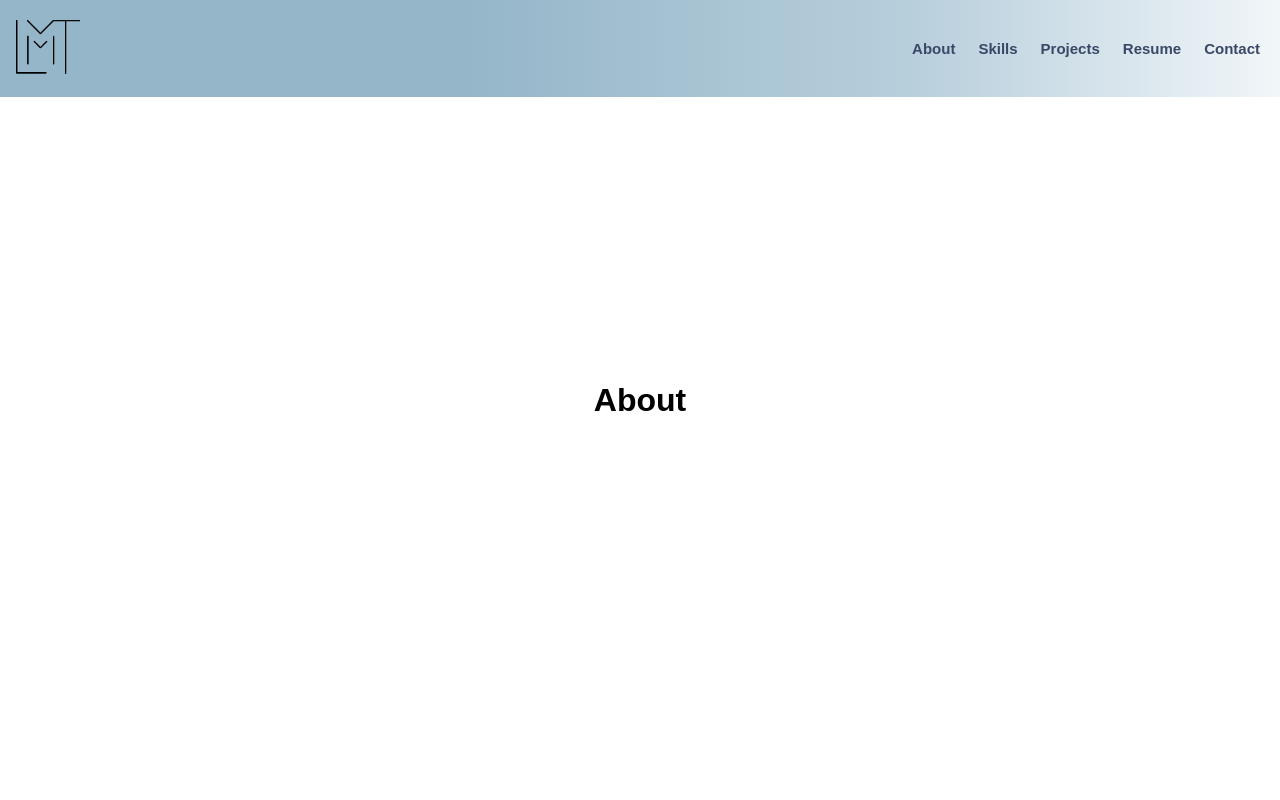
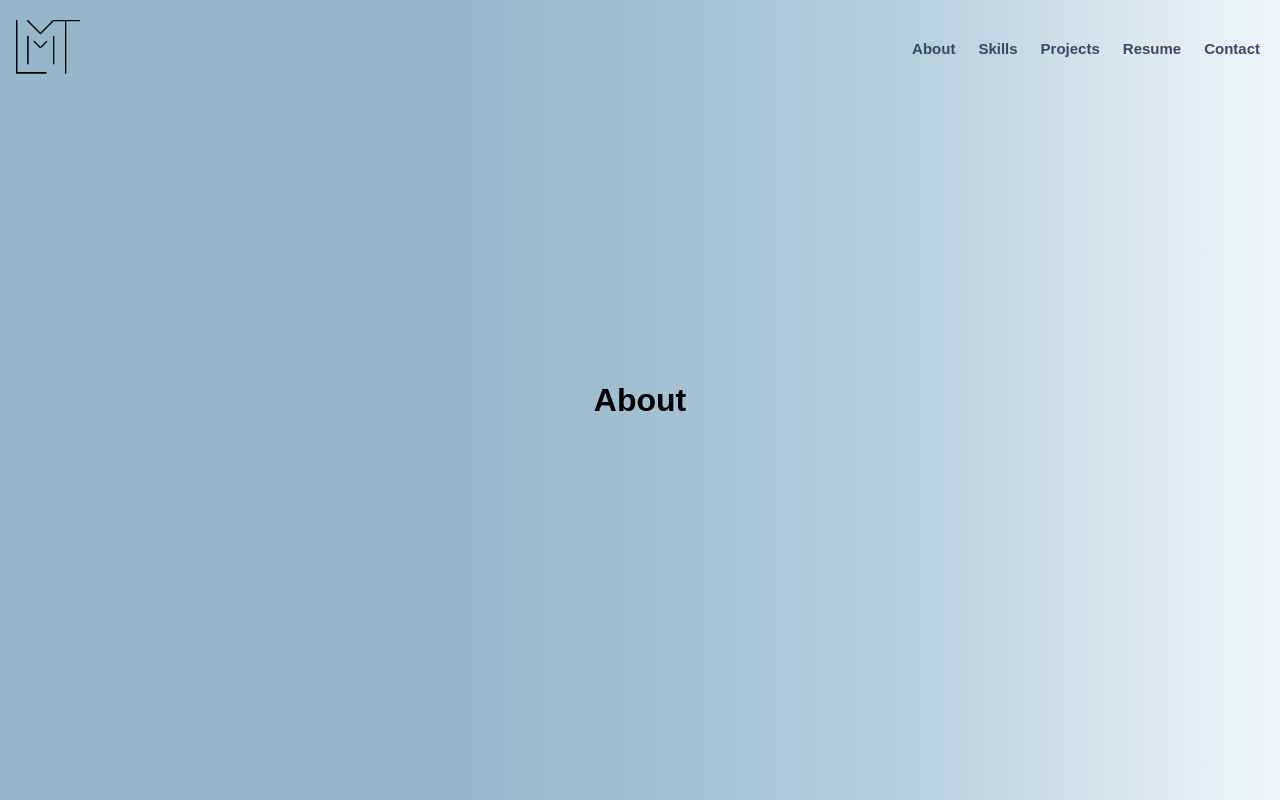
Before and after one commit to Matthew-Tolentino/app-lmt, a React (Create React App) app: page / in a window 1280 px wide. Shown: the top 800 px of the page. Built offline with nearby package versions, Linux system fonts and the light colour scheme.

Commit message:
Apply app background and make menu transparent

```diff
--- a/src/App.css
+++ /dev/null
@@ -1,7 +0,0 @@
-section {
-  display: grid;
-  place-items: center;
-  height: 100vh;
-  font-size: 32px;
-  font-weight: bold;
-}
--- /dev/null
+++ b/src/App.scss
@@ -0,0 +1,12 @@
+@import './styles.scss';
+
+section {
+  display: grid;
+  place-items: center;
+  height: 100vh;
+  font-size: 32px;
+  font-weight: bold;
+  background: linear-gradient(270deg, $base-color 0%,
+        $base-color2 28.53%,
+        $base-color3 63.52%)
+}
--- a/src/App.tsx
+++ b/src/App.tsx
@@ -1,6 +1,6 @@
 import React from 'react';
 import logo from './logo.svg';
-import './App.css';
+import './App.scss';
 import './styles.scss';
 import Menu from './components/Menu/Menu';
 
--- a/src/components/Menu/Menu.scss
+++ b/src/components/Menu/Menu.scss
@@ -11,10 +11,10 @@ header {
   align-items: center;
   justify-content: space-between;
   padding: 16px;
-  // background: transparent;
-  background: linear-gradient(270deg, $base-color 0%,
-      $base-color2 28.53%,
-      $base-color3 63.52%)
+  background: transparent;
+  // background: linear-gradient(270deg, $base-color 0%,
+  //     $base-color2 28.53%,
+  //     $base-color3 63.52%)
 }
 
 .logo {
```
